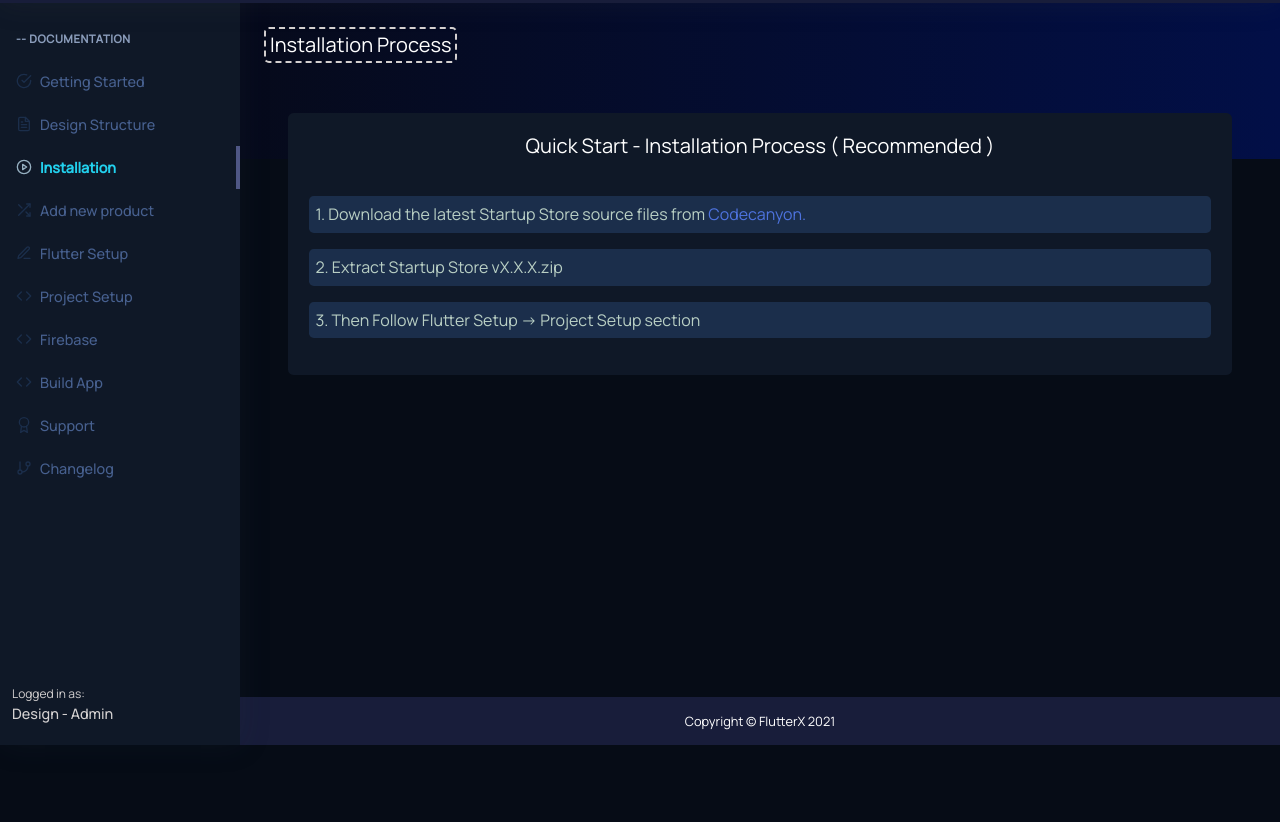
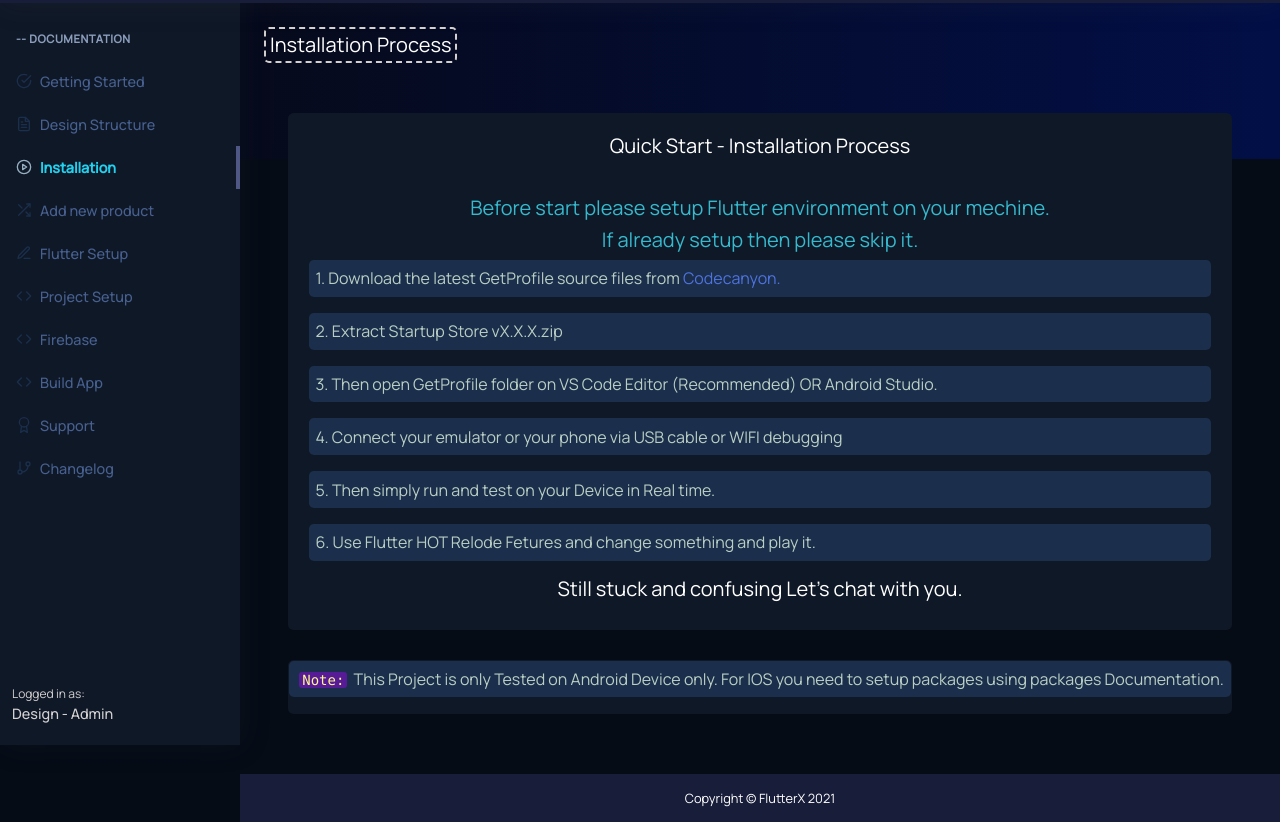
Before and after one commit to Deepjyoti120/Startup-Store-Online-Documentation-v1, a plain HTML site: page Installation.html in a window 1280 px wide. Shown: the part 55-877 px from the top of the page. Before the commit the page ends 800 px from the top, so only its background shows below. Drawn offline with Linux system fonts and the light colour scheme; a web font is replaced by a local one.

Commit message:
com soon

```diff
--- a/Installation.html
+++ b/Installation.html
@@ -28,7 +28,8 @@
 <body style="position: relative;" data-spy="scroll" data-offset="5" data-target="#XScrollspy" class="nav-fixed">
     <header>
         <nav class="topnav navbar shadow navbar-expand navbar-light bg-white bgh-dark " id="sidenavAccordion">
-            <a class="navbar-brand d-none d-sm-block " href="index.html"><img class="logoimg" src="https://raw.githubusercontent.com/Deepjyoti120/Startup-Store-Online-Documentation-v1/master/dist/images/logo.png"
+            <a class="navbar-brand d-none d-sm-block " href="index.html"><img class="logoimg"
+                    src="https://raw.githubusercontent.com/Deepjyoti120/Startup-Store-Online-Documentation-v1/master/dist/images/logo.png"
                     alt="logo"> Startup Store</a>
             <a type="button" id="sidebarToggleTop" class="waves-effect waves-dark btn">
                 <h1><i class="customMenu" data-feather="menu"></i></h1>
@@ -92,7 +93,7 @@
                             </a>
                             <a class="waves-effect waves-dark
                             nav-link " href="BuildApp.html">
-                            <div class="nav-link-icon"><i data-feather="code"></i></div> Build App
+                                <div class="nav-link-icon"><i data-feather="code"></i></div> Build App
                                 <div class="sidenav-collapse-arrow"></div>
                             </a>
                             <a class="waves-effect waves-dark
@@ -144,17 +145,40 @@
                                 <div class="bottompadding50" id="Default">
                                     <div class="card">
                                         <div class="card-body ">
-                                            <h5 class="bottompadding50 text-center">Quick Start - Installation Process (
-                                                Recommended )
+                                            <h5 class="bottompadding50 text-center">Quick Start - Installation Process
+                                            </h5>
+                                            <h5 class="text-center text-info">Before start please setup Flutter
+                                                environment on
+                                                your mechine.
+                                            </h5>
+                                            <h5 class="text-center text-info">If already setup then please skip it.
                                             </h5>
                                             <!-- Add items Here -->
-                                            <p class="docDetails textNone taskBg">1. Download the latest Startup Store
+                                            <p class="docDetails textNone taskBg">1. Download the latest GetProfile
                                                 source files from
                                                 <a href="https://codecanyon.net/downloads" target="_blank"
                                                     rel="noopener noreferrer">Codecanyon.</a></p>
                                             <p class="docDetails textNone taskBg">2. Extract Startup Store vX.X.X.zip</p>
-                                            <p class="docDetails textNone taskBg">3. Then Follow Flutter Setup -> Project Setup section</p>
+                                            <p class="docDetails textNone taskBg">3. Then open GetProfile folder on VS
+                                                Code Editor (Recommended) OR Android Studio.</p>
+                                            <p class="docDetails textNone taskBg">4. Connect your emulator or your phone
+                                                via USB cable or WIFI debugging</p>
+                                            <p class="docDetails textNone taskBg">5. Then simply run and test on your
+                                                Device in Real time.</p>
+                                            <p class="docDetails textNone taskBg">6. Use Flutter HOT Relode Fetures and
+                                                change something and play it.</p>
+                                            <h5 class=" text-center">Still stuck and confusing Let's chat
+                                                with you.
+                                            </h5>
                                         </div>
+                                    </div>
+                                </div>
+                                <div class="bottompadding50" id="Default">
+                                    <div class="card">
+                                        <p class="docDetails textNone taskBg text-center"><code
+                                                class="codePreview1">Note:</code> This Project is only Tested on
+                                                Android Device only. For IOS you need to setup packages using packages
+                                                Documentation.</p>
                                     </div>
                                 </div>
                             </div>
```
Also changed, not shown: firebase.html (+11 -6 lines).
